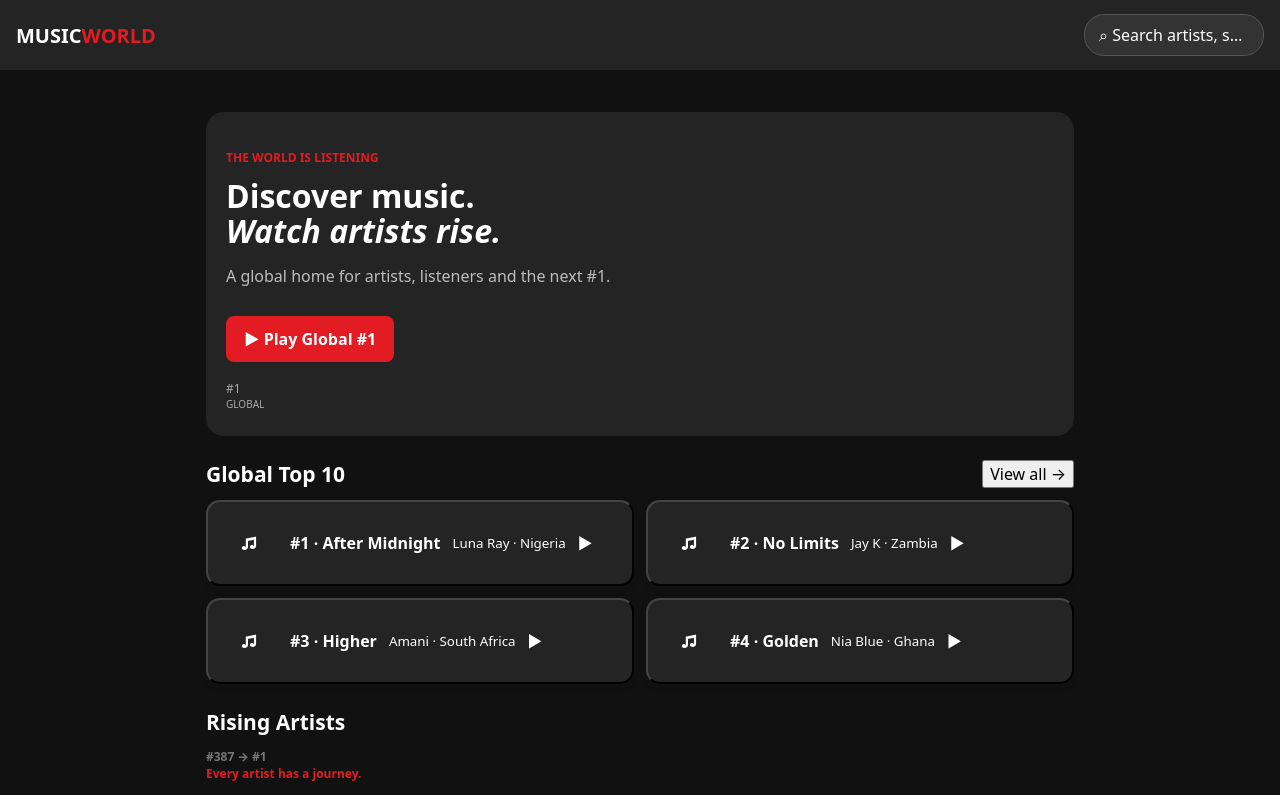
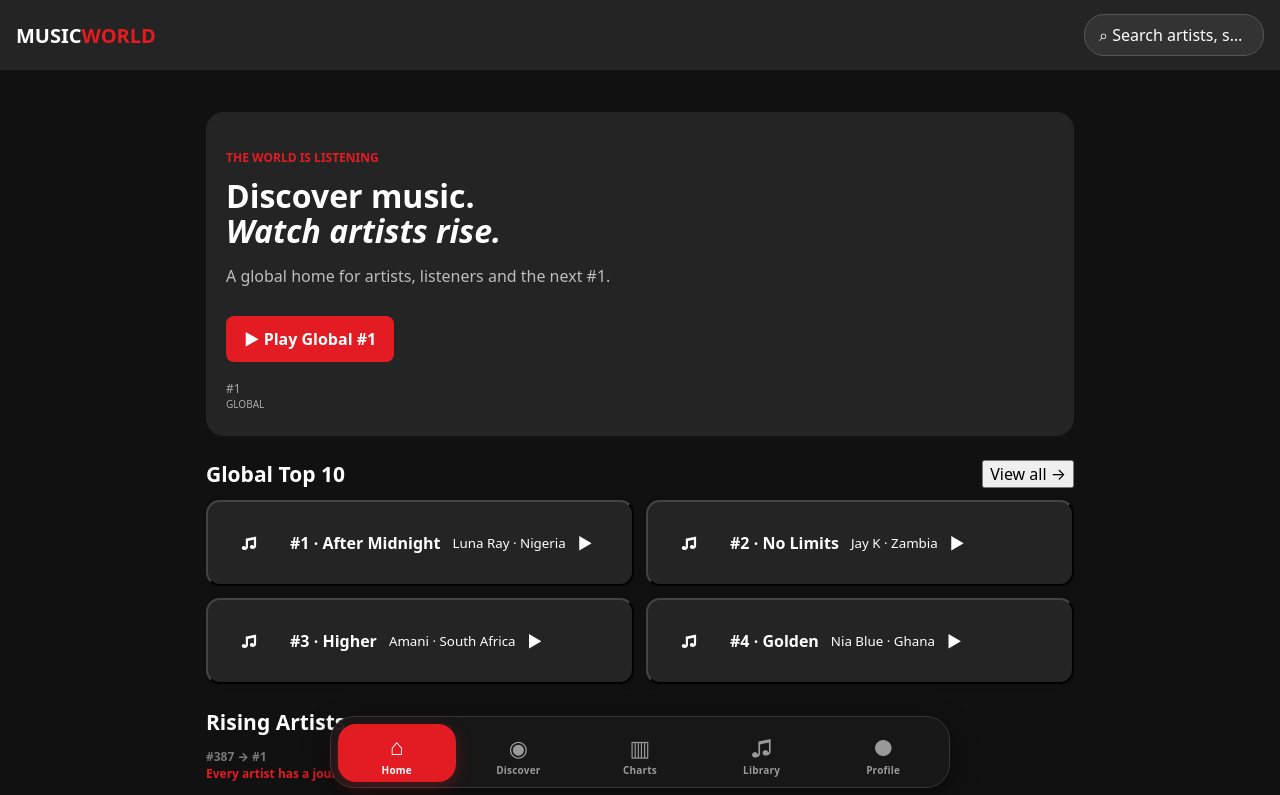
Before and after one commit to clintonracks/music-world, a React (Vite) app: page / in a window 1280 px wide. Shown: the top 795 px of the page. Built offline with nearby package versions, Linux system fonts and the light colour scheme; what @capacitor/core would draw is missing.

Commit message:
Improve bottom navigation design

```diff
--- a/src/main.jsx
+++ b/src/main.jsx
@@ -1227,10 +1227,10 @@ function formatTime(ms) {
         </div>
       )}
 
-      <nav>
+      <nav className="bottomNav">
         {['Home', 'Discover', 'Charts', 'Library', 'Profile'].map(x => (
           <button
-            className={tab === x && !settings && !showSignIn ? 'active' : ''}
+            className={`navItem ${tab === x && !settings && !showSignIn ? 'active' : ''}`}
             onClick={() => {
               setTab(x);
               setSettings(false);
@@ -1238,7 +1238,7 @@ function formatTime(ms) {
             }}
             key={x}
           >
-            <span>
+            <span className="navIcon">
               {{
                 Home: '⌂',
                 Discover: '◉',
@@ -1247,7 +1247,7 @@ function formatTime(ms) {
                 Profile: '●'
               }[x]}
             </span>
-            {x}
+            <span className="navLabel">{x}</span>
           </button>
         ))}
       </nav>
--- a/src/styles.css
+++ b/src/styles.css
@@ -1678,3 +1678,98 @@ section {
     padding: 14px;
   }
 }
+
+
+
+/* Modern bottom navigation */
+.bottomNav {
+  position: fixed;
+  left: 50%;
+  bottom: 12px;
+  transform: translateX(-50%);
+  width: min(94vw, 620px);
+  height: 72px;
+  padding: 7px;
+  box-sizing: border-box;
+  display: grid;
+  grid-template-columns: repeat(5, 1fr);
+  align-items: center;
+  gap: 4px;
+  background: rgba(24, 24, 24, 0.96);
+  border: 1px solid #353535;
+  border-radius: 24px;
+  box-shadow: 0 10px 30px rgba(0, 0, 0, 0.45);
+  z-index: 5000;
+}
+
+.navItem {
+  height: 58px;
+  min-width: 0;
+  border: 0;
+  border-radius: 18px;
+  background: transparent;
+  color: #999;
+  display: flex;
+  flex-direction: column;
+  align-items: center;
+  justify-content: center;
+  gap: 3px;
+  padding: 5px 3px;
+  cursor: pointer;
+  transition: background 0.2s ease, color 0.2s ease, transform 0.2s ease;
+  -webkit-tap-highlight-color: transparent;
+}
+
+.navItem:active {
+  transform: scale(0.94);
+}
+
+.navIcon {
+  width: 31px;
+  height: 31px;
+  display: flex;
+  align-items: center;
+  justify-content: center;
+  font-size: 22px;
+  line-height: 1;
+}
+
+.navLabel {
+  font-size: 10px;
+  font-weight: 600;
+  letter-spacing: 0.2px;
+  line-height: 1;
+}
+
+.navItem.active {
+  background: #e31b23;
+  color: #fff;
+  box-shadow: 0 5px 16px rgba(227, 27, 35, 0.28);
+}
+
+.navItem.active .navIcon {
+  font-size: 23px;
+}
+
+@media (max-width: 480px) {
+  .bottomNav {
+    width: calc(100vw - 20px);
+    height: 68px;
+    bottom: 10px;
+    border-radius: 22px;
+    padding: 6px;
+  }
+
+  .navItem {
+    height: 56px;
+    border-radius: 17px;
+  }
+
+  .navIcon {
+    font-size: 21px;
+  }
+
+  .navLabel {
+    font-size: 9px;
+  }
+}
```
Also changed, not shown: 4 other files (tests, documents, lock files or other folders).
